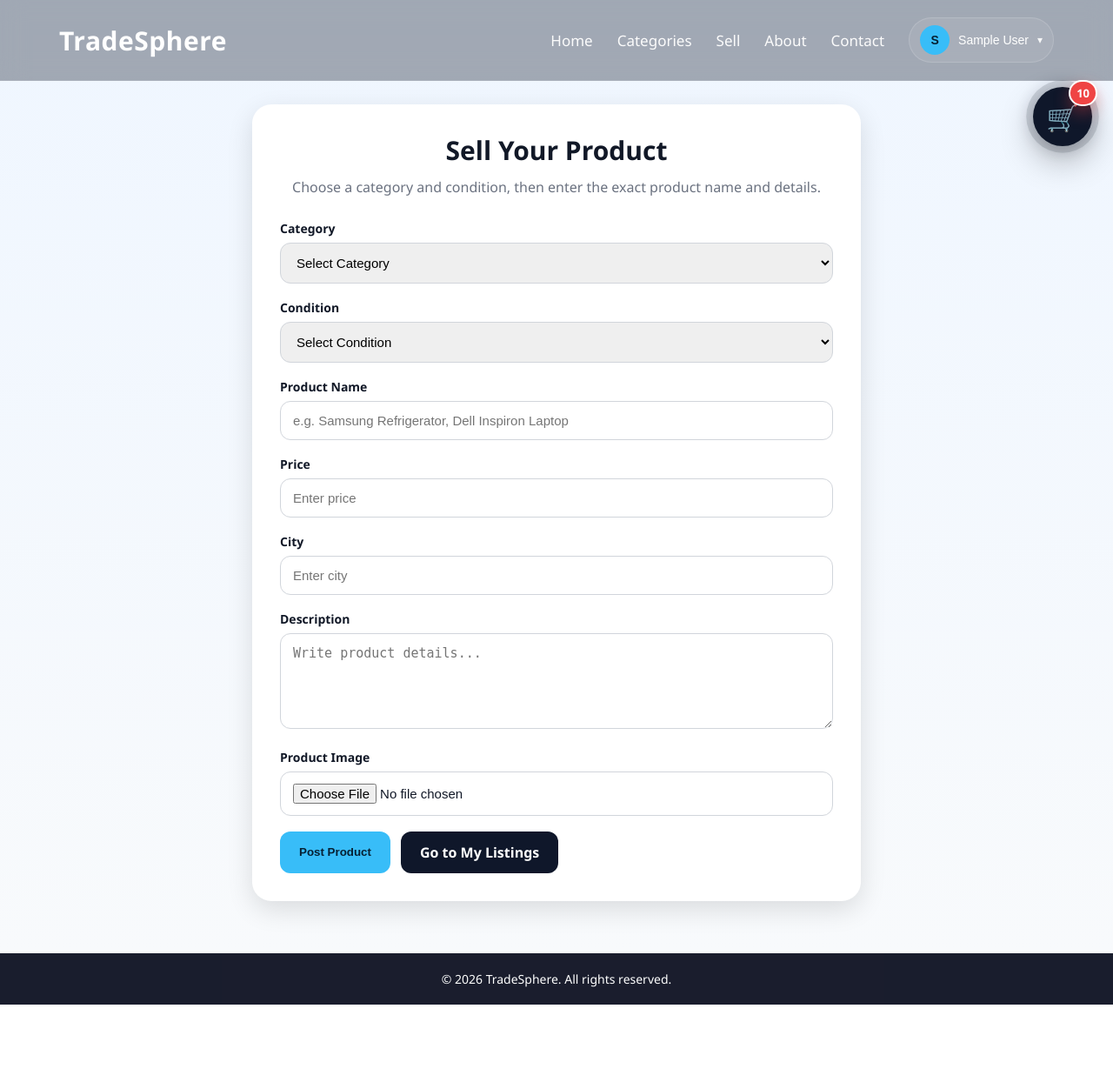
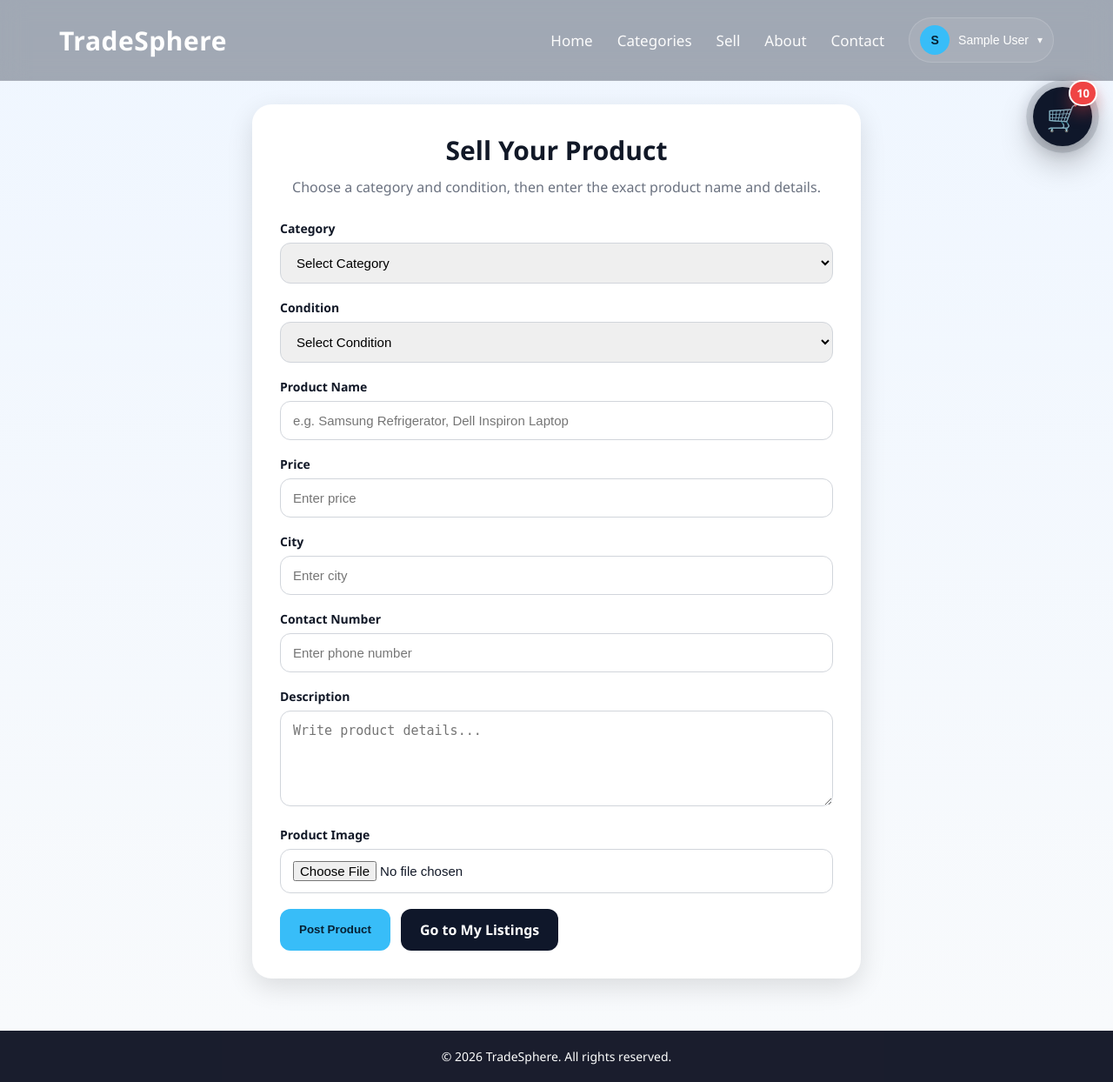
Before and after one commit to sushantkhanal45/TradeSphere-Ecommerce-Platform, a PHP site: page /TradeSphere/sell.php in a window 1280 px wide. Shown: the whole page at 87% size. Before the commit the page ends 1155 px from the top, so only its background shows below. Run offline with PHP 8.4, Linux system fonts and the light colour scheme; the visitor is signed in with stand-in values (Sample User, id 1); tables that the repository leaves empty or names only in its code hold one stand-in row (values such as "Sample post").

Commit message:
seller contact info updated

```diff
--- a/product_details.php
+++ b/product_details.php
@@ -115,7 +115,7 @@
                     <p><strong>Condition:</strong> <?php echo htmlspecialchars($product['product_condition']); ?></p>
                     <p><strong>City:</strong> <?php echo htmlspecialchars($product['city']); ?></p>
                     <p><strong>Seller Email:</strong> <?php echo htmlspecialchars($product['seller_email']); ?></p>
-                    <p><strong>Description:</strong> <?php echo nl2br(htmlspecialchars($product['description'])); ?></p>
+<p><strong>Contact Number:</strong> <?php echo htmlspecialchars($product['contact_number'] ?? 'Not provided'); ?></p>                    <p><strong>Description:</strong> <?php echo nl2br(htmlspecialchars($product['description'])); ?></p>
                     <p><strong>Status:</strong> <?php echo htmlspecialchars(ucfirst($product['status'])); ?></p>
                 </div>
 
--- a/sell.php
+++ b/sell.php
@@ -30,6 +30,7 @@
     $city = trim($_POST['city']);
     $description = trim($_POST['description']);
     $seller_email = $user['email'];
+    $contactNumber = trim($_POST['contact_number']);
 
     $image = $_FILES['image']['name'];
     $tmp = $_FILES['image']['tmp_name'];
@@ -41,7 +42,8 @@
         $price === "" ||
         $city === "" ||
         $description === "" ||
-        $image === ""
+        $image === "" ||
+        $contactNumber === ""
     ) {
         $error = "Please fill in all fields.";
     } else {
@@ -51,6 +53,7 @@
         $safeDescription = $conn->real_escape_string($description);
         $safeSeller = $conn->real_escape_string($seller_email);
         $safeCondition = $conn->real_escape_string($productCondition);
+        $safeContact = $conn->real_escape_string($contactNumber);
 
         $imageName = time() . "_" . basename($image);
         $target = "uploads/" . $imageName;
@@ -64,6 +67,7 @@
     price,
     city,
     seller_email,
+    contact_number,
     image,
     description,
     product_condition,
@@ -76,6 +80,7 @@
                     '$safePrice',
                     '$safeCity',
                     '$safeSeller',
+                    '$safeContact',
                     '$imageName',
                     '$safeDescription',
                     '$safeCondition',
@@ -178,6 +183,11 @@
                 </div>
 
                 <div class="form-group">
+    <label>Contact Number</label>
+    <input type="text" name="contact_number" placeholder="Enter phone number" required>
+</div>
+
+                <div class="form-group">
                     <label>Description</label>
                     <textarea name="description" placeholder="Write product details..." required></textarea>
                 </div>
```
Lines whose indentation alone changed are shown as unchanged.
